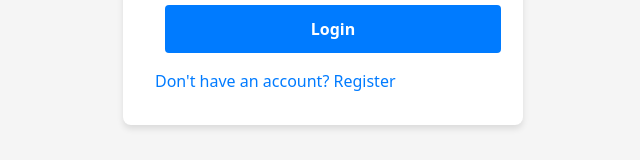
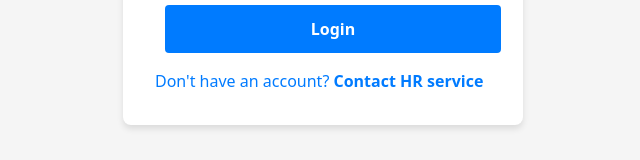
Before and after one commit to samihaDr/PickADesk, a React (Create React App) app in the folder frontend/: page /loginPage in a window 1280 px wide. Shown: the part 579-739 px from the top of the page, without its empty margins (417-1057 px from the left). Built offline with nearby package versions, Linux system fonts and the light colour scheme.

Commit message:
Refactor(LoginPage): clean code

```diff
--- a/frontend/src/components/loginPage/LoginPage.js
+++ b/frontend/src/components/loginPage/LoginPage.js
@@ -1,6 +1,6 @@
 import React, { useContext, useState } from "react";
 import "./LoginPage.scss";
-import { Link, useNavigate } from "react-router-dom";
+import { useNavigate } from "react-router-dom";
 import axios from "axios";
 import { AUTH_TOKEN_KEY } from "../../App";
 import { EmailValidator } from "../../services/EmailValidator";
@@ -43,13 +43,6 @@ export default function LoginPage() {
     );
     return userPreferencesResponse.data;
   };
-
-  // const getTeamInfo = async (teamId) => {
-  //   const teamInfoResponse = await axios.get(
-  //     `/api/teams/getTeamById/${teamId}`,
-  //   );
-  //   return teamInfoResponse.data;
-  // };
 
   const handleAuthenticationError = (error) => {
     if (error.response) {
@@ -96,9 +89,6 @@ export default function LoginPage() {
 
       const userPreferencesData = await getUserPreferences(userData.id);
       setUserPreferences(userPreferencesData);
-
-      // const teamInfoData = await getTeamInfo(userData.teamId);
-      //  setWeeklyQuota(`${teamInfoData.memberQuota}`);
 
       navigate("/dashboard");
     } catch (error) {
@@ -164,7 +154,8 @@ export default function LoginPage() {
           </div>
           <div>
             <span>Don't have an account? </span>
-            <Link to="/registerPage">Register</Link>
+            <span><strong>Contact HR service</strong></span>
+            {/*<Link to="/HomePage">Contact HR service</Link>*/}
           </div>
         </div>
       </div>
```
